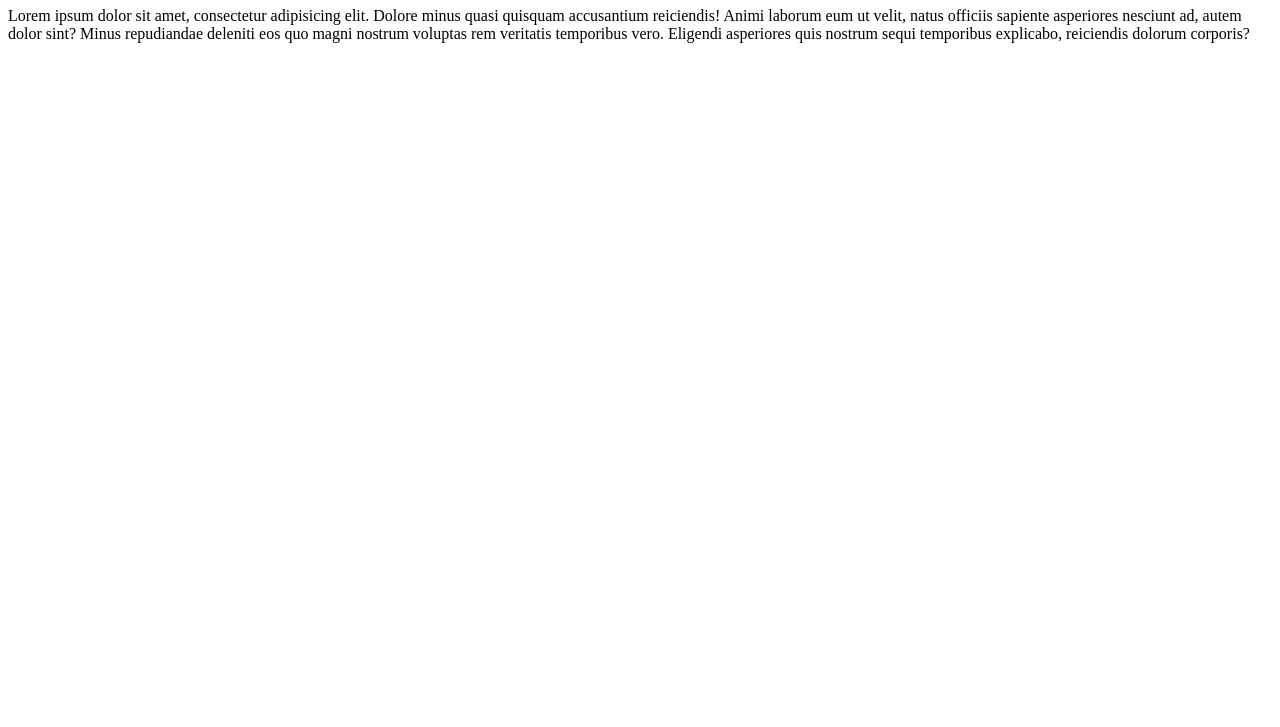
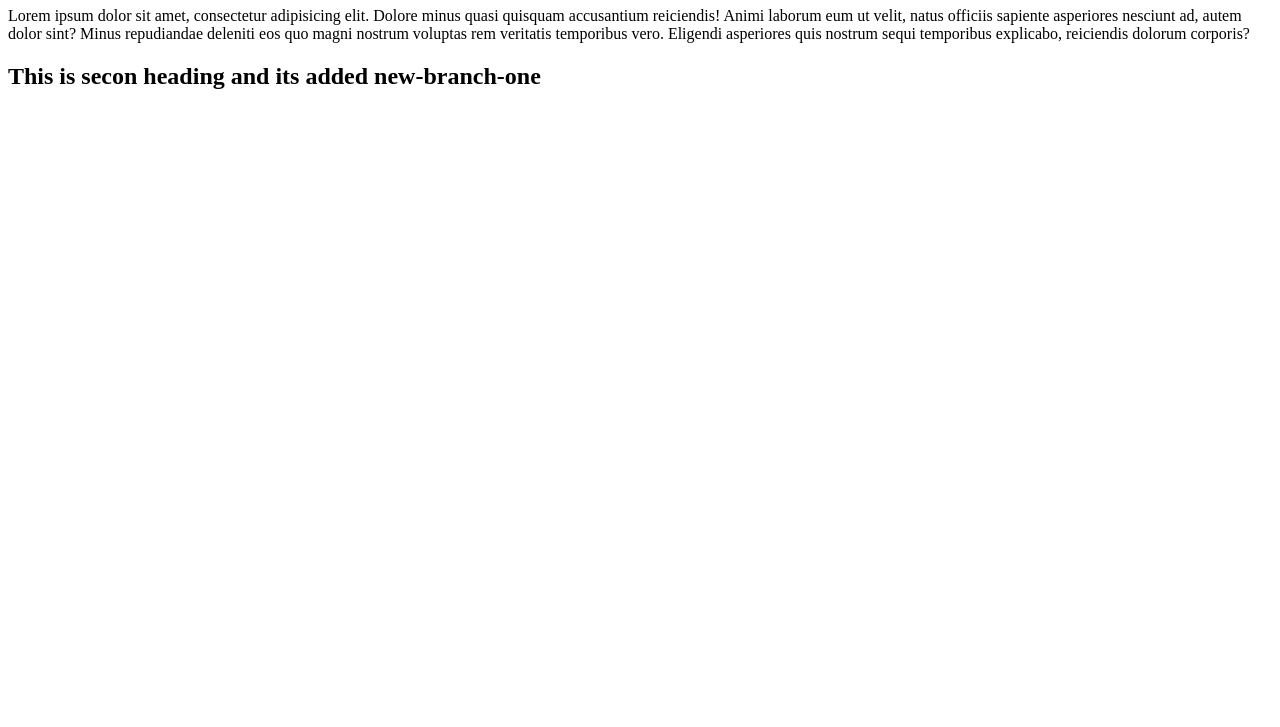
Before and after one commit to Mosarof5228/repo-repo2, a plain HTML site: page index.html in a window 1280 px wide. Shown: the part 73-800 px from the top of the page. Drawn offline with Linux system fonts and the light colour scheme.

Commit message:
new-branch-one-commit1

```diff
--- a/index.html
+++ b/index.html
@@ -9,5 +9,6 @@
 <body>
   <h1>Md.Mosarof Hossen</h1>
   <p>Lorem ipsum dolor sit amet, consectetur adipisicing elit. Dolore minus quasi quisquam accusantium reiciendis! Animi laborum eum ut velit, natus officiis sapiente asperiores nesciunt ad, autem dolor sint? Minus repudiandae deleniti eos quo magni nostrum voluptas rem veritatis temporibus vero. Eligendi asperiores quis nostrum sequi temporibus explicabo, reiciendis dolorum corporis?</p>
+  <h2>This is secon heading and its added new-branch-one</h2>
 </body>
 </html>
```
